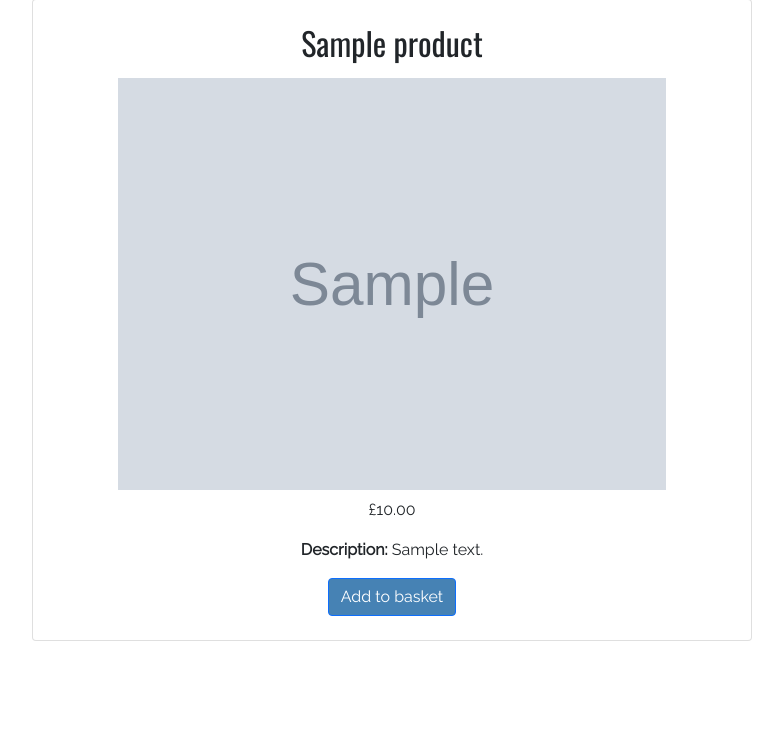
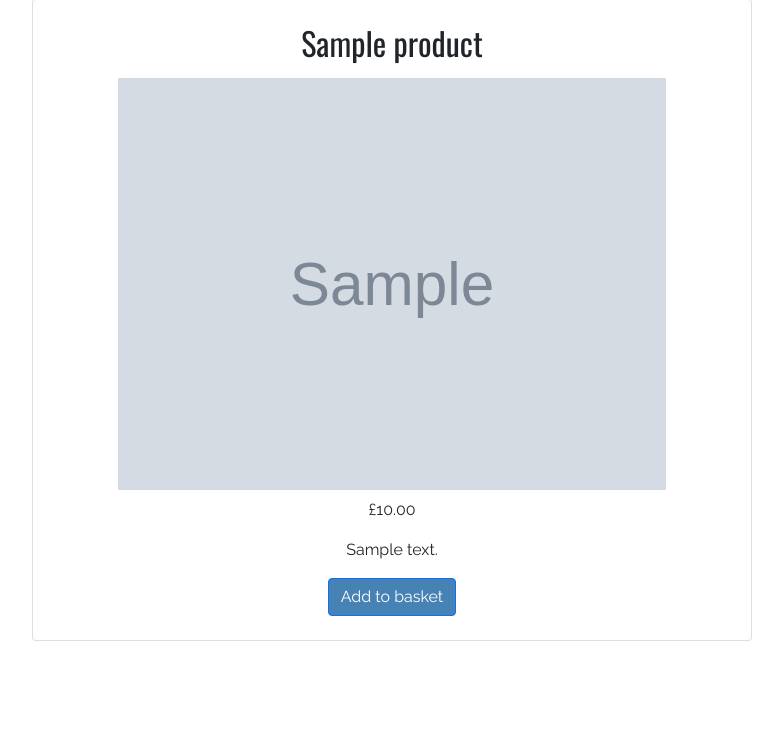
Before and after one commit to ZNBrown/django-ecommerce-final-project, a Django app: page /communities/my-communities/1/1/ in a window 1280 px wide. Shown: the part 145-882 px from the top of the page, without its empty margins (50-833 px from the left). Run offline with Django 3.2, Linux system fonts and the light colour scheme; a user stored in the database is signed in; tables that the repository leaves empty hold one stand-in row (values such as "Sample post"); grey boxes marked "Sample" are stand-in pictures.

Commit message:
Update product_page.html

```diff
--- a/community_store_app/communities/templates/products/product_page.html
+++ b/community_store_app/communities/templates/products/product_page.html
@@ -17,7 +17,7 @@
           <p>
             <span>£{{product.price|floatformat:2}}</span>
           </p>
-          <p><strong>Description:  </strong>{{product.description}}</p>
+          <p>{{product.description}}</p>
           <form class="d-flex justify-content-center">
             <button class="btn btn-primary" type="submit">Add to basket</button>
           </form>
```
